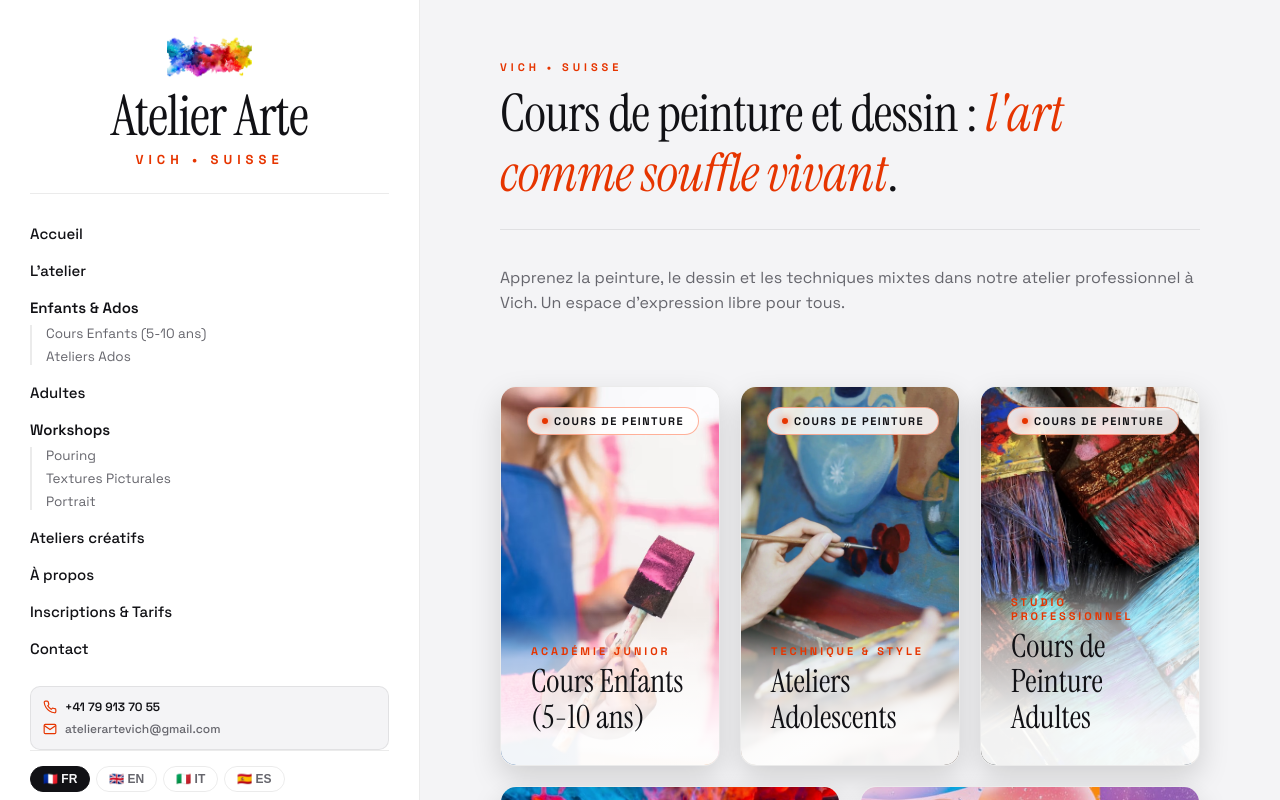
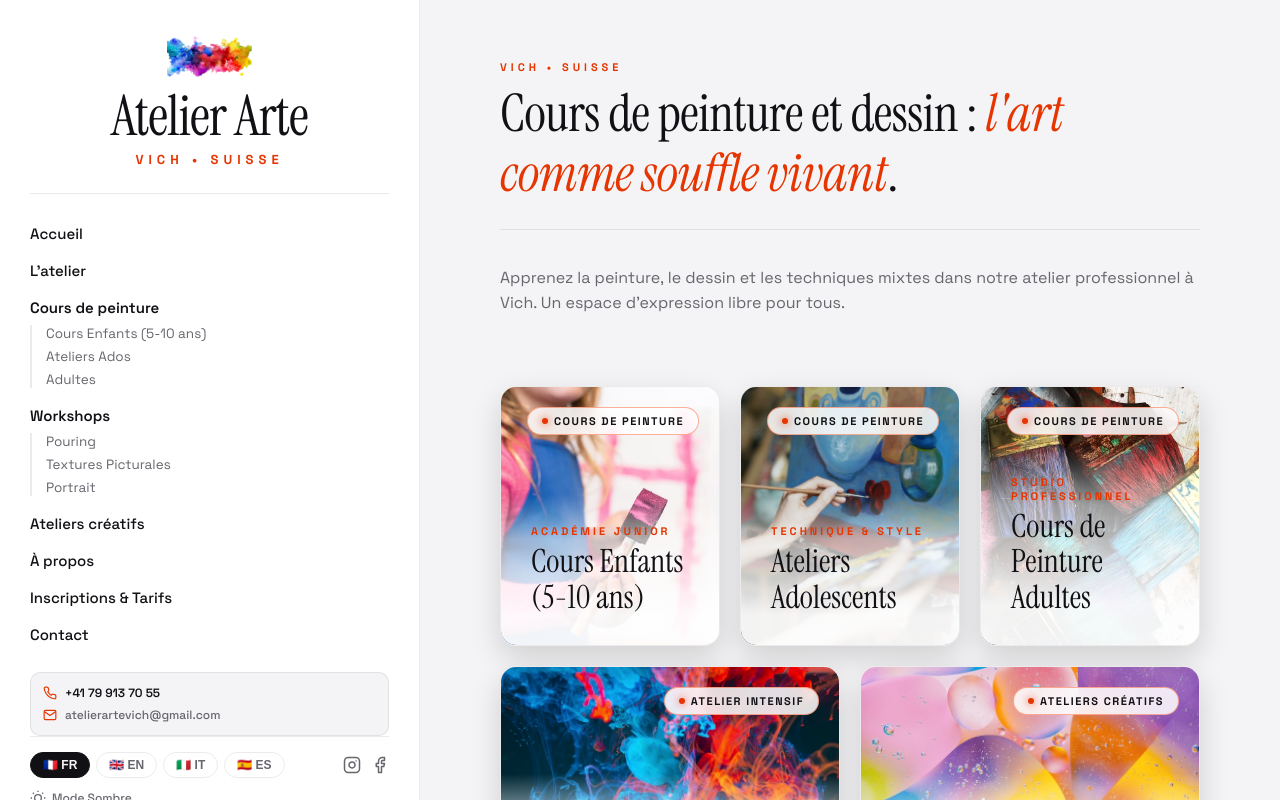
Before and after one commit to alinaresquintana/atelier-web, a plain HTML site: page index.html in a window 1280 px wide. Drawn offline with Linux system fonts and the light colour scheme.

Commit message:
Improve mobile responsive and add social networks

```diff
--- a/index.html
+++ b/index.html
@@ -64,6 +64,7 @@
         @keyframes fadeIn { from { opacity: 0; transform: translateY(6px); } to { opacity: 1; transform: translateY(0); } }
 
         /* ENCABEZADOS Y HERO PRINCIPAL */
+        #heroTitleAccueil { white-space: nowrap;}
         .hero-section { display: grid; grid-template-columns: 1fr; gap: 40px; margin-bottom: 60px; }
         .hero-content h1 { font-family: 'Instrument Serif', serif; font-size: 60px; line-height: 1.15; font-weight: 400; margin-bottom: 25px; letter-spacing: -1px; max-width: 900px; word-break: break-word; }
         .hero-content h1 span { font-style: italic; color: var(--accent); }
@@ -83,7 +84,8 @@
         .showcase-3 { grid-template-columns: repeat(3, 1fr); gap: 20px; margin-bottom: 20px; }
         .showcase-2 { grid-template-columns: repeat(2, 1fr); gap: 20px; margin-bottom: 40px; }
 
-        .showcase-card { height: 380px; border-radius: 16px; overflow: hidden; position: relative; border: 1px solid var(--border); background: var(--card-bg); box-shadow: 0 12px 30px rgba(0,0,0,0.15); text-decoration: none; display: block; color: inherit; }
+        .showcase-card { height: 260px; border-radius: 16px; overflow: hidden; position: relative; border: 1px solid var(--border); background:
+                var(--card-bg); box-shadow: 0 12px 30px rgba(0,0,0,0.15); text-decoration: none; display: block; color: inherit; }
         .showcase-card img { width: 100%; height: 100%; object-fit: cover; filter: grayscale(10%) contrast(105%); transition: transform 0.6s ease, filter 0.6s ease; }
         .showcase-card:hover img { filter: grayscale(0%) contrast(100%); transform: scale(1.04); }
         .art-badge { position: absolute; top: 20px; right: 20px; background: var(--badge-bg); backdrop-filter: blur(8px); border: 1px solid rgba(255, 59, 0, 0.4); padding: 6px 14px; border-radius: 30px; font-size: 11px; font-weight: 700; text-transform: uppercase; letter-spacing: 1.5px; color: var(--text); z-index: 5; display: flex; align-items: center; gap: 6px; }
@@ -190,6 +192,11 @@
         }
 
         /* MEDIA QUERIES AHORA FUERZAN !IMPORTANT PARA SOBREESCRIBIR */
+        @media(max-width: 1400px) {
+            #heroTitleAccueil {
+                white-space: normal;
+            }
+        }
         @media(max-width: 1400px) {
             #atelier .page-header h1 { white-space: normal; font-size: 40px; }
         }
@@ -744,7 +751,7 @@
             </div>
 
             <div class="contact-grid">
-                <!-- Formulario de Contacto rápido (ahora primero) -->
+                <!-- Formulario de Contacto rápido (Izquierda en web / Primero en móvil) -->
                 <div class="info-card-lg">
                     <h3 data-i18n="contact_form_title">Envoyez-nous un message</h3>
                     <form action="mailto:atelierartevich@gmail.com" method="POST" enctype="text/plain" style="display: flex; flex-direction: column; gap: 15px; margin-top: 10px;">
@@ -764,7 +771,7 @@
                     </form>
                 </div>
 
-                <!-- Información de Contacto / Prácticas (ahora segundo) -->
+                <!-- Información de Contacto / Prácticas (Derecha en web / Segundo en móvil) -->
                 <div class="info-card-lg">
                     <h3 data-i18n="contact_info_title">Informations Pratiques</h3>
                     <p data-i18n="contact_info_desc">Vous avez une question concernant nos cours de peinture, les ateliers pour enfants ou les workshops spéciaux ? N'hésitez pas à nous écrire ou à nous appeler.</p>
@@ -796,7 +803,7 @@
                 </div>
             </div>
 
-            <!-- Footer Modular Integrado Exclusivamente al Final de la Sección Contact -->
+            <!-- Footer Modular con Enlaces de Redes Sociales Integrados -->
             <footer class="footer" style="border-top: 1px solid var(--border); background: var(--card-bg); padding: 50px 0 25px 0; margin-top: 60px; border-radius: 20px;">
                 <div class="container" style="max-width: 1200px; margin: 0 auto; padding: 0 20px;">
                     <div class="footer-grid-modular">
@@ -851,11 +858,18 @@
                         </div>
                     </div>
 
-                    <!-- Barra Inferior con tu Crédito Profesional -->
+                    <!-- Barra Inferior con tus Enlaces de Redes Sociales y Crédito Profesional -->
                     <div class="footer-bottom-bar" style="display: flex; justify-content: space-between; align-items: center; padding-top: 20px; flex-wrap: wrap; gap: 15px;">
                         <p style="font-size: 12px; color: var(--muted); margin: 0;">
                             <span>© 2026 Atelier Arte Vich. Tous droits réservés.</span>
                         </p>
+
+                        <!-- Enlaces a Redes Sociales -->
+                        <div style="display: flex; align-items: center; gap: 16px;">
+                            <a href="https://www.instagram.com/eloisarg_art/" target="_blank" rel="noopener" style="font-size: 12px; color: var(--muted); text-decoration: none; transition: color 0.2s;" onmouseover="this.style.color='var(--accent)'" onmouseout="this.style.color='var(--muted)'">Instagram</a>
+                            <span style="color: var(--border);">•</span>
+                            <a href="https://m.facebook.com/100081551711285" target="_blank" rel="noopener" style="font-size: 12px; color: var(--muted); text-decoration: none; transition: color 0.2s;" onmouseover="this.style.color='var(--accent)'" onmouseout="this.style.color='var(--muted)'">Facebook</a>
+                        </div>
 
                         <div style="display: flex; align-items: center; gap: 14px;">
                             <span style="font-size: 11px; color: var(--muted); letter-spacing: 0.04em;">
@@ -879,7 +893,7 @@
     sidebar.classList.toggle('mobile-open');
   }
 
-  /* --- RUTAS SPA SIN SCROLL AUTOMÁTICO --- */
+  /* --- RUTAS SPA CON SCROLL UP FORZADO EN MÓVIL Y WEB --- */
   function navigate() {
     let hash = window.location.hash.substring(1) || 'accueil';
     const pages = document.querySelectorAll('.spa-page');
--- a/sidebar.js
+++ b/sidebar.js
@@ -19,19 +19,17 @@ document.addEventListener("DOMContentLoaded", () => {
 
         <a href="#atelier" class="nav-link" style="text-decoration: none; color: var(--text); font-size: 15px; font-weight: 500; transition: color 0.2s;" data-i18n="nav_atelier">L'atelier</a>
 
-        <!-- ENFANTS & ADOS -->
+        <!-- CURSOS DE PINTURA (ENFANTS, ADOS & ADULTES) -->
         <div>
-          <div data-i18n="nav_enfants" style="font-size: 15px; font-weight: 600; color: var(--text); margin-bottom: 8px;">
-            Enfants & Ados
+          <div data-i18n="nav_cours_peinture" style="font-size: 15px; font-weight: 600; color: var(--text); margin-bottom: 8px;">
+            Cours de peinture
           </div>
           <div style="display: flex; flex-direction: column; gap: 6px; padding-left: 14px; border-left: 2px solid var(--border);">
             <a href="#enfants" class="nav-link" style="text-decoration: none; color: var(--muted); font-size: 13.5px; font-weight: 400; transition: color 0.2s;" data-i18n="nav_enfants_sub1">Cours Enfants (5-10 ans)</a>
             <a href="#ados" class="nav-link" style="text-decoration: none; color: var(--muted); font-size: 13.5px; font-weight: 400; transition: color 0.2s;" data-i18n="nav_enfants_sub2">Ateliers Ados</a>
+            <a href="#adultes" class="nav-link" style="text-decoration: none; color: var(--muted); font-size: 13.5px; font-weight: 400; transition: color 0.2s;" data-i18n="nav_adultes">Adultes</a>
           </div>
         </div>
-
-        <!-- ADULTES -->
-        <a href="#adultes" class="nav-link" style="text-decoration: none; color: var(--text); font-size: 15px; font-weight: 500; transition: color 0.2s;" data-i18n="nav_adultes">Adultes</a>
 
         <!-- WORKSHOPS -->
         <div>
@@ -74,12 +72,24 @@ document.addEventListener("DOMContentLoaded", () => {
     <!-- PIE DE PAGINA / CONTROLES INFERIORES -->
     <div style="border-top: 1px solid var(--border); padding-top: 15px; margin-top: auto; display: flex; flex-direction: column; gap: 12px;">
 
-      <!-- Fila 1: Idiomas -->
-      <div style="display: flex; gap: 6px;">
-        <button onclick="setLanguage('fr')" class="lang-btn active" data-lang="fr" style="display: flex; align-items: center; gap: 4px;">🇫🇷 FR</button>
-        <button onclick="setLanguage('en')" class="lang-btn" data-lang="en" style="display: flex; align-items: center; gap: 4px;">🇬🇧 EN</button>
-        <button onclick="setLanguage('it')" class="lang-btn" data-lang="it" style="display: flex; align-items: center; gap: 4px;">🇮🇹 IT</button>
-        <button onclick="setLanguage('es')" class="lang-btn" data-lang="es" style="display: flex; align-items: center; gap: 4px;">🇪🇸 ES</button>
+      <!-- Fila 1: Idiomas e Iconos de Redes Sociales -->
+      <div style="display: flex; justify-content: space-between; align-items: center; gap: 10px;">
+        <div style="display: flex; gap: 6px;">
+          <button onclick="setLanguage('fr')" class="lang-btn active" data-lang="fr" style="display: flex; align-items: center; gap: 4px;">🇫🇷 FR</button>
+          <button onclick="setLanguage('en')" class="lang-btn" data-lang="en" style="display: flex; align-items: center; gap: 4px;">🇬🇧 EN</button>
+          <button onclick="setLanguage('it')" class="lang-btn" data-lang="it" style="display: flex; align-items: center; gap: 4px;">🇮🇹 IT</button>
+          <button onclick="setLanguage('es')" class="lang-btn" data-lang="es" style="display: flex; align-items: center; gap: 4px;">🇪🇸 ES</button>
+        </div>
+
+        <!-- Redes Sociales Minimalistas -->
+        <div style="display: flex; align-items: center; gap: 10px;">
+          <a href="https://www.instagram.com/eloisarg_art/" target="_blank" rel="noopener" title="Instagram" style="color: var(--muted); display: flex; align-items: center; transition: color 0.2s;" onmouseover="this.style.color='var(--accent)'" onmouseout="this.style.color='var(--muted)'">
+            <svg width="18" height="18" viewBox="0 0 24 24" fill="none" stroke="currentColor" stroke-width="2" stroke-linecap="round" stroke-linejoin="round"><rect x="2" y="2" width="20" height="20" rx="5" ry="5"></rect><path d="M16 11.37A4 4 0 1 1 12.63 8 4 4 0 0 1 16 11.37z"></path><line x1="17.5" y1="6.5" x2="17.51" y2="6.5"></line></svg>
+          </a>
+          <a href="https://m.facebook.com/100081551711285" target="_blank" rel="noopener" title="Facebook" style="color: var(--muted); display: flex; align-items: center; transition: color 0.2s;" onmouseover="this.style.color='var(--accent)'" onmouseout="this.style.color='var(--muted)'">
+            <svg width="18" height="18" viewBox="0 0 24 24" fill="none" stroke="currentColor" stroke-width="2" stroke-linecap="round" stroke-linejoin="round"><path d="M18 2h-3a5 5 0 0 0-5 5v3H7v4h3v8h4v-8h3l1-4h-4V7a1 1 0 0 1 1-1h3z"></path></svg>
+          </a>
+        </div>
       </div>
 
       <!-- Fila 2: Modo oscuro separado -->
```
